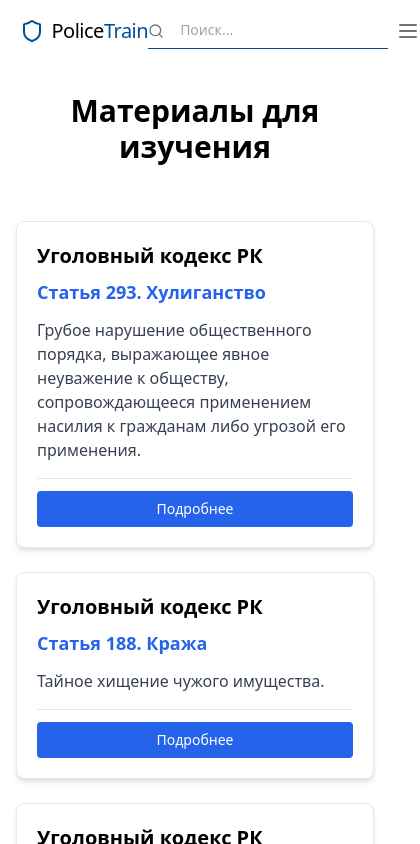
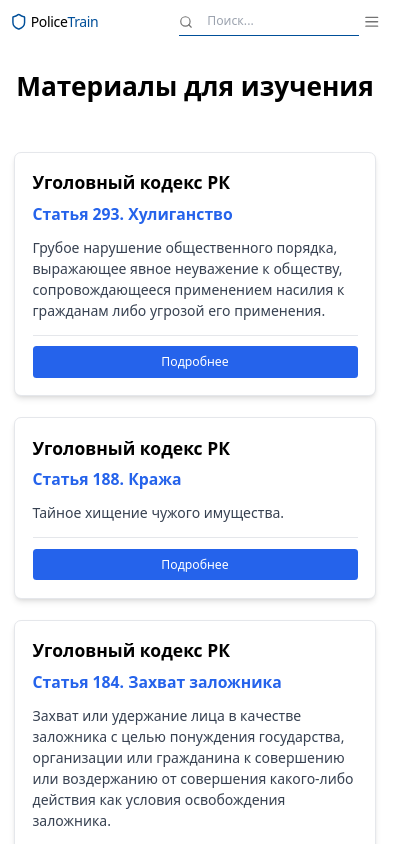
Before and after one commit to manyports/police-web, a Next.js app: page /theory in a window 390 px wide. Both pictures are taken after a click on the button 328 px from the left and 26 px from the top of the page. Shown: the top 844 px of the page, 420 px wide, since content can reach past the window. Built offline with nearby package versions, Linux system fonts and the light colour scheme.

Commit message:
Добавлены адаптивные стили и утилиты для улучшения отзывчивости интерфейса; обновлены размеры шрифтов и отступы в различных компонентах.

```diff
--- a/src/app/globals.css
+++ b/src/app/globals.css
@@ -77,4 +77,48 @@
   body {
     @apply bg-background text-foreground;
   }
+  html {
+    font-size: 14px;
+  }
+  @screen sm {
+    html {
+      font-size: 15px;
+    }
+  }
+  @screen md {
+    html {
+      font-size: 16px;
+    }
+  }
 }
+
+/* Mobile-first responsive utilities */
+@layer utilities {
+  .container-responsive {
+    @apply w-[95%] sm:w-[90%] md:w-[85%] lg:w-[80%] mx-auto;
+  }
+
+  .text-responsive {
+    @apply text-sm sm:text-base;
+  }
+
+  .title-responsive {
+    @apply text-xl sm:text-2xl md:text-3xl lg:text-4xl;
+  }
+
+  .subtitle-responsive {
+    @apply text-lg sm:text-xl md:text-2xl;
+  }
+
+  .padding-responsive {
+    @apply py-4 px-4 sm:py-6 sm:px-6 md:py-8 md:px-8 lg:py-10 lg:px-10;
+  }
+
+  .margin-responsive {
+    @apply my-4 sm:my-6 md:my-8 lg:my-10;
+  }
+
+  .gap-responsive {
+    @apply gap-3 sm:gap-4 md:gap-6 lg:gap-8;
+  }
+}
--- a/src/app/layout.tsx
+++ b/src/app/layout.tsx
@@ -19,6 +19,7 @@ const geistMono = localFont({
 export const metadata: Metadata = {
   title: "PoliceTrain - Интерактивная тренировочная платформа",
   description: "Виртуальная платформа для подготовки полицейских к различным ситуациям",
+  viewport: "width=device-width, initial-scale=1, maximum-scale=1",
 };
 
 export default function RootLayout({
@@ -27,9 +28,9 @@ export default function RootLayout({
   children: React.ReactNode;
 }>) {
   return (
-    <html lang="en">
+    <html lang="en" className="scroll-smooth">
       <body
-        className={`${geistSans.variable} ${geistMono.variable} antialiased`}
+        className={`${geistSans.variable} ${geistMono.variable} antialiased min-h-screen`}
       >
         <div className="flex flex-col min-h-screen">
           <Header />
--- a/src/app/page.tsx
+++ b/src/app/page.tsx
@@ -9,7 +9,7 @@ export default function Home() {
     <div className="min-h-screen flex flex-col">
       <main className="flex-grow">
         <Hero />
-        <div className="mx-auto w-[90%] md:w-[80%] max-w-7xl space-y-16 md:space-y-24 py-8 md:py-16">
+        <div className="mx-auto w-[95%] sm:w-[90%] md:w-[85%] lg:w-[80%] max-w-7xl space-y-8 sm:space-y-12 md:space-y-16 lg:space-y-24 py-6 sm:py-8 md:py-12 lg:py-16">
           <ModulesSection />
           <FeaturesSection />
           <StatsSection />
--- a/src/components/footer.tsx
+++ b/src/components/footer.tsx
@@ -21,7 +21,7 @@ export default function Footer() {
   }
 
   return (
-    <footer className="bg-foreground text-background mt-16 md:mt-24">
+    <footer className="bg-foreground text-background md:mt-24">
       <div className="mx-auto w-[90%] md:w-[80%] max-w-7xl py-12 md:py-16">
         <motion.div
           className="grid grid-cols-2 md:grid-cols-4 gap-8 md:gap-12"
--- a/src/components/header.tsx
+++ b/src/components/header.tsx
@@ -28,6 +28,19 @@ export default function Header() {
     return () => window.removeEventListener("scroll", handleScroll)
   }, [])
 
+  useEffect(() => {
+    // Prevent scrolling when mobile menu is open
+    if (isMobileMenuOpen) {
+      document.body.style.overflow = 'hidden'
+    } else {
+      document.body.style.overflow = ''
+    }
+
+    return () => {
+      document.body.style.overflow = ''
+    }
+  }, [isMobileMenuOpen])
+
   const navItems = [
     { name: "Главная", href: "/" },
     { name: "Сценарии", href: "/scenarios" },
@@ -38,32 +51,32 @@ export default function Header() {
 
   return (
     <motion.header
-      className="py-3 md:py-4 sticky top-0 z-40 transition-all duration-200"
+      className="py-2 sm:py-3 md:py-4 sticky top-0 z-40 transition-all duration-200"
       style={{
         backgroundColor: headerBg,
         boxShadow: headerShadow,
       }}
     >
-      <div className="mx-auto w-[90%] md:w-[80%] max-w-7xl flex items-center justify-between">
+      <div className="mx-auto w-[95%] sm:w-[90%] md:w-[85%] lg:w-[80%] max-w-7xl flex items-center justify-between">
         <motion.div
-          className="flex items-center gap-4 md:gap-8"
+          className="flex items-center gap-2 sm:gap-4 md:gap-8"
           initial={{ opacity: 0 }}
           animate={{ opacity: 1 }}
           transition={{ duration: 0.3 }}
         >
-          <Link href="/" className="text-xl font-medium tracking-tight flex items-center gap-2">
-            <Shield className="h-6 w-6 text-primary" />
+          <Link href="/" className="text-base sm:text-lg md:text-xl font-medium tracking-tight flex items-center gap-1 sm:gap-2">
+            <Shield className="h-5 w-5 sm:h-6 sm:w-6 text-primary" />
             <span>
               Police<span className="text-primary">Train</span>
             </span>
           </Link>
 
-          <nav className="hidden md:flex items-center gap-6">
+          <nav className="hidden md:flex items-center gap-4 lg:gap-6">
             {navItems.map((item) => (
               <Link
                 key={item.name}
                 href={item.href}
-                className="text-sm font-medium text-muted-foreground hover:text-foreground transition-colors"
+                className="text-xs lg:text-sm font-medium text-muted-foreground hover:text-foreground transition-colors"
               >
                 {item.name}
               </Link>
@@ -71,18 +84,18 @@ export default function Header() {
           </nav>
         </motion.div>
 
-        <div className="flex items-center gap-2 md:gap-4">
+        <div className="flex items-center gap-1 sm:gap-2 md:gap-4">
           {isSearchOpen ? (
             <motion.div
               className="relative"
               initial={{ width: 0, opacity: 0 }}
-              animate={{ width: "240px", opacity: 1 }}
+              animate={{ width: "180px", opacity: 1 }}
               transition={{ duration: 0.2 }}
             >
               <input
                 type="search"
                 placeholder="Поиск..."
-                className="w-full py-2 pl-8 pr-4 bg-transparent border-b border-border focus:outline-none focus:border-primary text-sm"
+                className="w-full py-1.5 sm:py-2 pl-8 pr-4 bg-transparent border-b border-border focus:outline-none focus:border-primary text-sm"
                 autoFocus
                 onBlur={() => setIsSearchOpen(false)}
               />
@@ -95,14 +108,14 @@ export default function Header() {
               whileTap={{ scale: 0.95 }}
               className="text-muted-foreground hover:text-foreground transition-colors"
             >
-              <Search className="h-5 w-5" />
+              <Search className="h-4 w-4 sm:h-5 sm:w-5" />
             </motion.button>
           )}
 
-          <div className="hidden md:flex items-center gap-3">
+          <div className="hidden md:flex items-center gap-2 lg:gap-3">
             <div className="relative">
-              <Button variant="ghost" size="icon" onClick={() => setIsNotificationsOpen(!isNotificationsOpen)}>
-                <Bell className="h-5 w-5" />
+              <Button variant="ghost" size="icon" className="h-8 w-8 sm:h-9 sm:w-9" onClick={() => setIsNotificationsOpen(!isNotificationsOpen)}>
+                <Bell className="h-4 w-4 sm:h-5 sm:w-5" />
               </Button>
               <AnimatePresence>
                 {isNotificationsOpen &&
@@ -112,18 +125,18 @@ export default function Header() {
                     exit={{ opacity: 0, y: -60 }}
                     transition={{ duration: 0.5 }}
                   >
-                    <Card className="w-fit shadow-lg absolute top-16">
-                      <CardHeader className="flex items-center gap-2 flex-row">
+                    <Card className="w-fit shadow-lg absolute top-12 sm:top-14 right-0">
+                      <CardHeader className="p-3 sm:p-4 flex items-center gap-2 flex-row">
                       <div className="flex items-center gap-2">
                         <Bell className="w-4 h-4 rounded-md" />
-                        <CardTitle className="text-center text-lg">Уведомления</CardTitle>
+                        <CardTitle className="text-center text-sm sm:text-base">Уведомления</CardTitle>
                       </div>
                       <button onClick={() => setIsNotificationsOpen(false)}>
                         <X className="w-4 h-4 font-bold hover:bg-gray-100 rounded-md mb-1 transition-all duration-500" />
                       </button>
                       </CardHeader>
-                      <CardContent>
-                        <p className="text-center text-sm text-muted-foreground">Уведомлений нет</p>
+                      <CardContent className="p-3 sm:p-4">
+                        <p className="text-center text-xs sm:text-sm text-muted-foreground">Уведомлений нет</p>
                       </CardContent>
                     </Card>
                   </motion.div>
@@ -131,36 +144,38 @@ export default function Header() {
               </AnimatePresence>
             </div>
 
-            <Button className="relative" variant="ghost" size="icon" onClick={() => router.push("/profile")}>
-              <User className="h-5 w-5" />
+            <Button className="relative h-8 w-8 sm:h-9 sm:w-9" variant="ghost" size="icon" onClick={() => router.push("/profile")}>
+              <User className="h-4 w-4 sm:h-5 sm:w-5" />
             </Button>
 
-            <Button onClick={() => router.push("/login")}>Войти</Button>
+            <Button className="text-xs h-8 sm:h-9 px-3 sm:px-4" onClick={() => router.push("/login")}>Войти</Button>
           </div>
 
           <button
             className="md:hidden text-muted-foreground hover:text-foreground"
             onClick={() => setIsMobileMenuOpen(!isMobileMenuOpen)}
           >
-            {isMobileMenuOpen ? <X className="h-6 w-6" /> : <Menu className="h-6 w-6" />}
+            {isMobileMenuOpen ? <X className="h-5 w-5 sm:h-6 sm:w-6" /> : <Menu className="h-5 w-5 sm:h-6 sm:w-6" />}
           </button>
         </div>
       </div>
 
+      <AnimatePresence>
         {isMobileMenuOpen && (
           <motion.div
-          className="md:hidden fixed inset-0 bg-white z-50 pt-20"
+            className="md:hidden fixed inset-0 bg-white z-50 pt-16 sm:pt-20"
             initial={{ opacity: 0, y: -20 }}
             animate={{ opacity: 1, y: 0 }}
+            exit={{ opacity: 0, y: -20 }}
             transition={{ duration: 0.2 }}
           >
             <div className="mx-auto w-[90%] flex flex-col">
-            <nav className="flex flex-col gap-4 mb-8">
+              <nav className="flex flex-col gap-3 sm:gap-4 mb-6 sm:mb-8">
                 {navItems.map((item) => (
                   <Link
                     key={item.name}
                     href={item.href}
-                  className="text-lg font-medium py-2 border-b border-gray-100"
+                    className="text-base sm:text-lg font-medium py-2 border-b border-gray-100"
                     onClick={() => setIsMobileMenuOpen(false)}
                   >
                     {item.name}
@@ -168,22 +183,23 @@ export default function Header() {
                 ))}
               </nav>
 
-            <div className="flex flex-col gap-4">
-              <Button variant="outline" className="w-full justify-start">
-                <Bell className="h-5 w-5 mr-2" />
+              <div className="flex flex-col gap-3 sm:gap-4">
+                <Button variant="outline" className="w-full justify-start text-xs sm:text-sm h-10 sm:h-11">
+                  <Bell className="h-4 w-4 sm:h-5 sm:w-5 mr-2" />
                   Уведомления
                 </Button>
 
-              <Button variant="outline" className="w-full justify-start" onClick={() => router.push("/profile")}>
-                <User className="h-5 w-5 mr-2" />
+                <Button variant="outline" className="w-full justify-start text-xs sm:text-sm h-10 sm:h-11" onClick={() => router.push("/profile")}>
+                  <User className="h-4 w-4 sm:h-5 sm:w-5 mr-2" />
                   Профиль
                 </Button>
 
-              <Button className="w-full" onClick={() => router.push("/login")}>Войти</Button>
+                <Button className="w-full text-xs sm:text-sm h-10 sm:h-11" onClick={() => router.push("/login")}>Войти</Button>
               </div>
             </div>
           </motion.div>
         )}
+      </AnimatePresence>
     </motion.header>
   )
 }
```
Also changed, not shown: src/components/hero.tsx (+20 -20 lines), src/components/modules-section.tsx (+22 -16 lines). Lines whose indentation alone changed are shown as unchanged.
